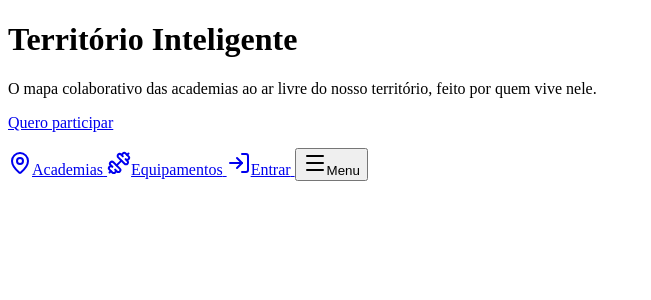
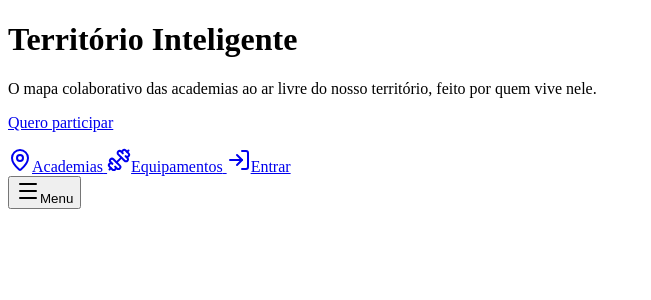
Before and after one commit to Incubadoras-Criativas/territorio-inteligente, a Rails app: page / in a window 1280 px wide. Shown: the part 26-326 px from the top of the page, without its empty margins (0-651 px from the left). Run offline with Rails 7, Linux system fonts and the light colour scheme; parts of the project's set-up code (start-up, migrations or seed data) failed here and were passed over; some libraries are stand-ins or nearby versions.

Commit message:
Icone menu desalinhado

```diff
--- a/app/views/layouts/application.html.erb
+++ b/app/views/layouts/application.html.erb
@@ -59,10 +59,11 @@
           <%= icone("log-in") %><span>Entrar</span>
         <% end %>
       <% end %>
-
-      <button type="button" class="aba" popovertarget="menu-completo">
-        <%= icone("menu") %><span>Menu</span>
-      </button>
+      <div class="aba">
+        <button type="button" class="aba" popovertarget="menu-completo">
+          <%= icone("menu") %><span>Menu</span>
+         </button>
+      </div>
     </nav>
 
     <div id="menu-completo" class="menu-completo" popover>
```
